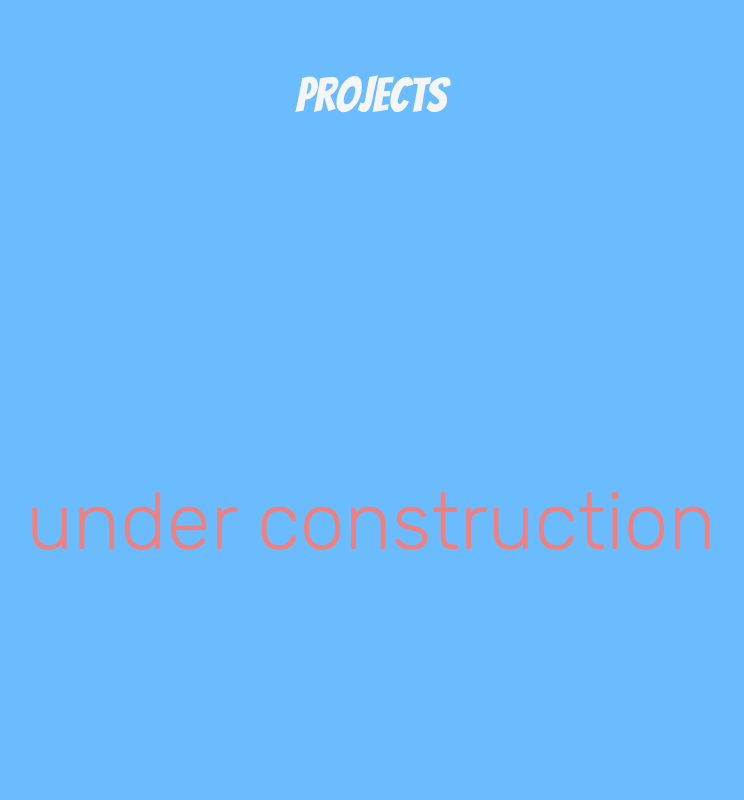
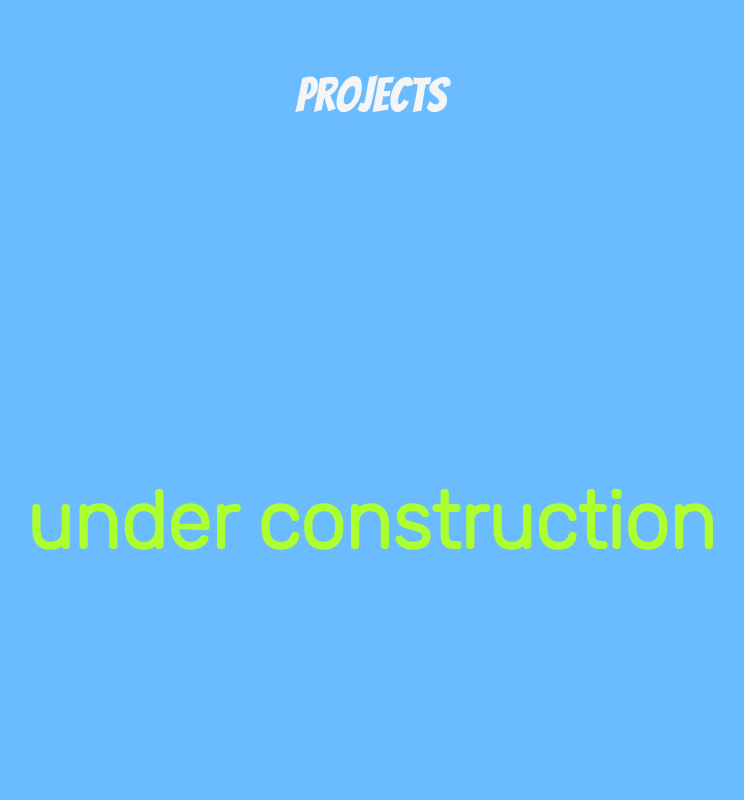
Before and after one commit to danielalkalay/daniel-portfolio, a React (Create React App) app: page / in a window 1280 px wide. Shown: the part 2520-3320 px from the top of the page, without its empty margins (269-1013 px from the left). Built offline with nearby package versions, Linux system fonts and the light colour scheme.

Commit message:
made some style changes

```diff
--- a/src/components/MainSection/MainSection.styled.js
+++ b/src/components/MainSection/MainSection.styled.js
@@ -29,10 +29,12 @@ export const Ptag = styled.div`
   font-size: 5rem;
   justify-content: center;
   align-content: center;
-  color: lightcoral;
+  color: greenyellow;
+  font-weight: 800;
 
   @media screen and (max-width: 768px) {
     font-size: 3rem;
+    font-weight: 500;
   } ;
 `;
 
```
